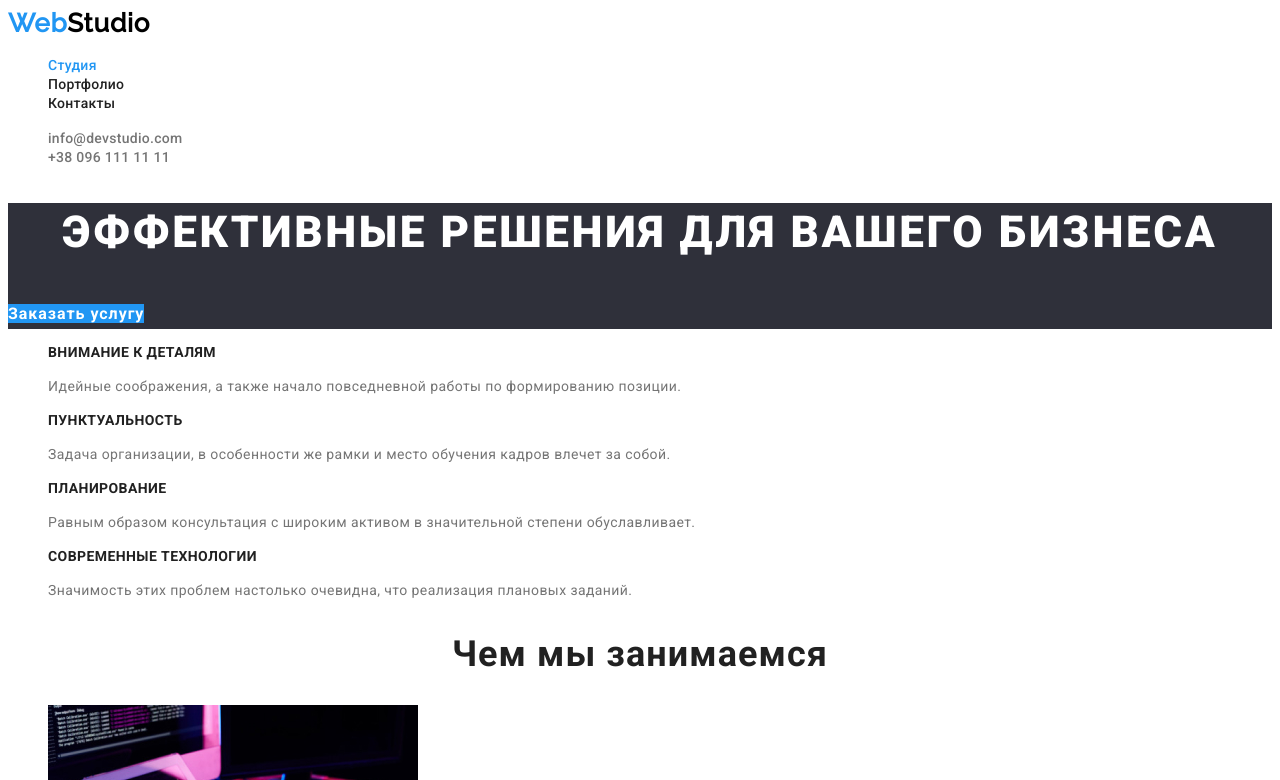
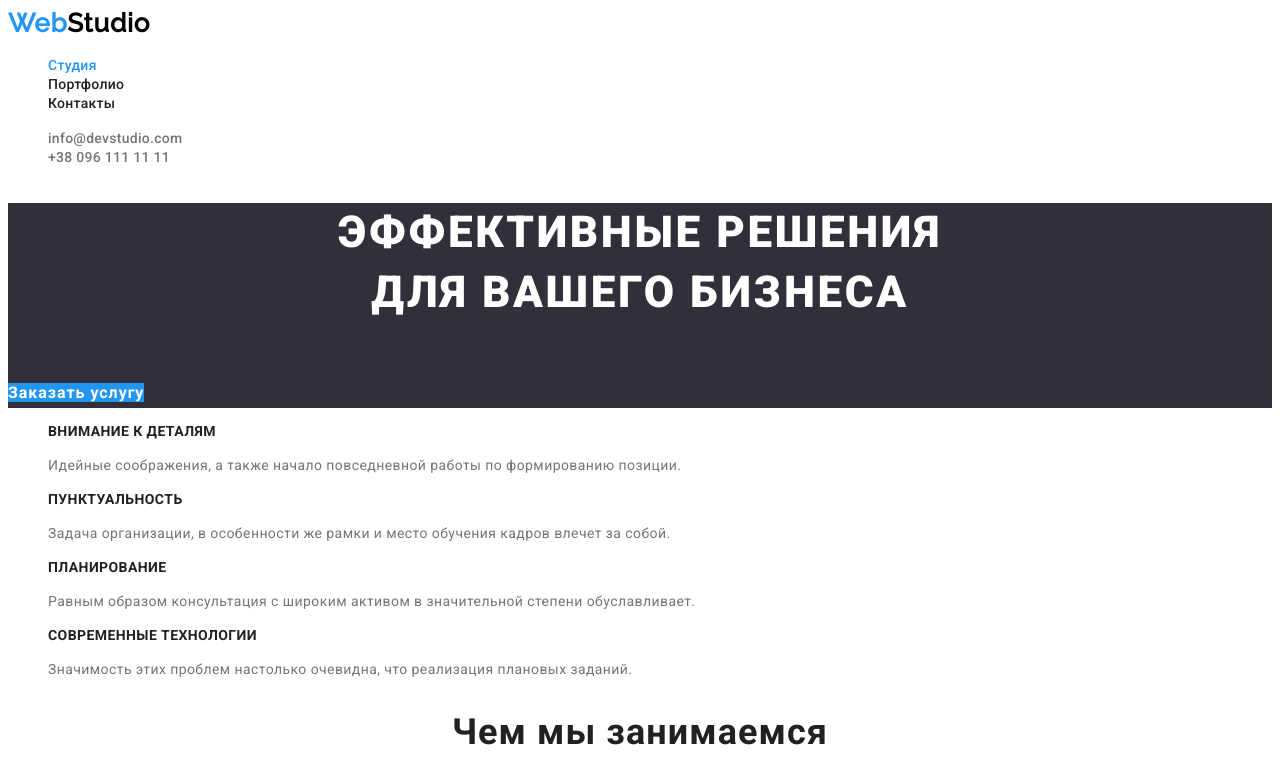
Before and after one commit to Aleksandra-Maksymets/goit-markup-hw-02, a plain HTML site: page index.html in a window 1280 px wide. Shown: the top 780 px of the page. Drawn offline with Linux system fonts and the light colour scheme.

Commit message:
add br to h1 on a main page

```diff
--- a/index.html
+++ b/index.html
@@ -44,7 +44,8 @@
     <main>
       <!--Hero section-->
       <section class="hero">
-        <h1 class="hero-title">Эффективные решения для вашего бизнеса</h1>
+        <h1 class="hero-title">Эффективные решения</br>для вашего бизнеса</h1>
+        <br />
         <a href="#" class="hero-button link">Заказать услугу</a>
       </section>
 
```
